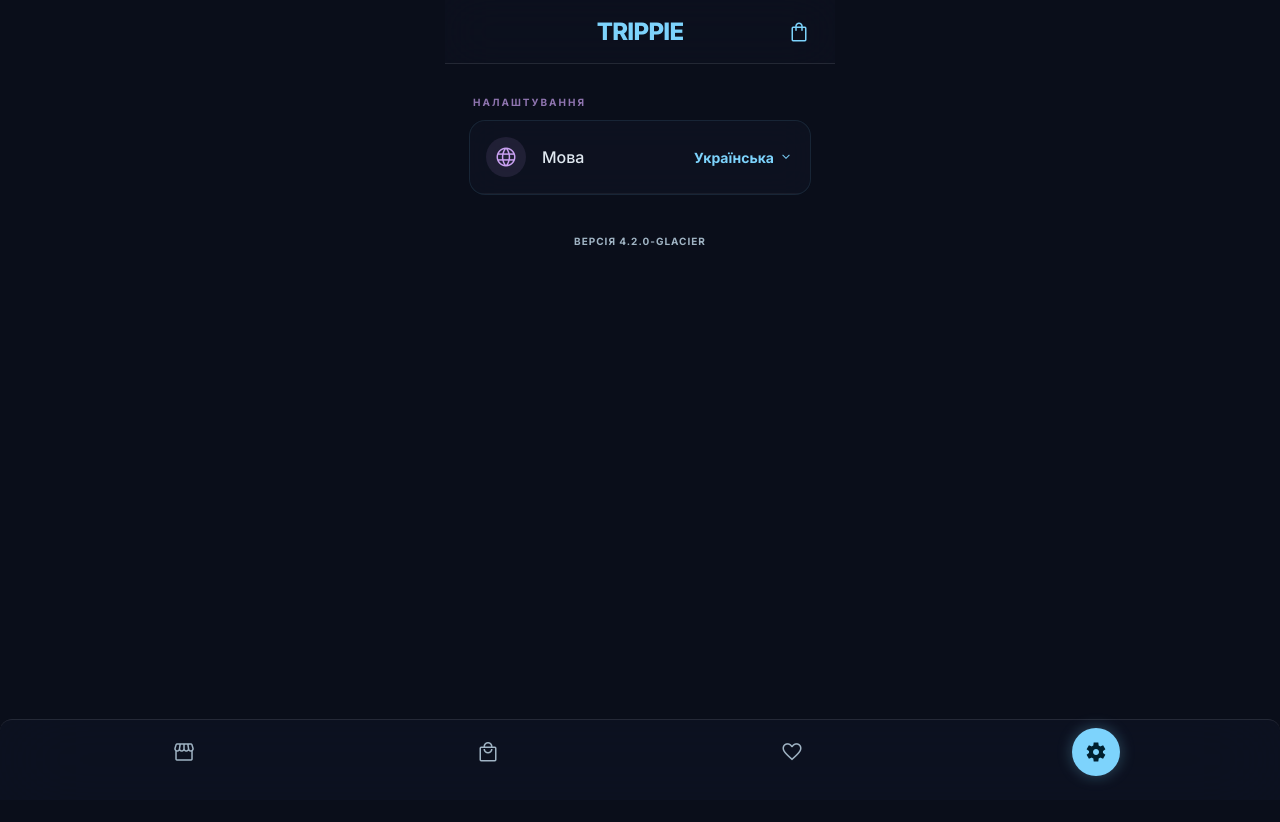
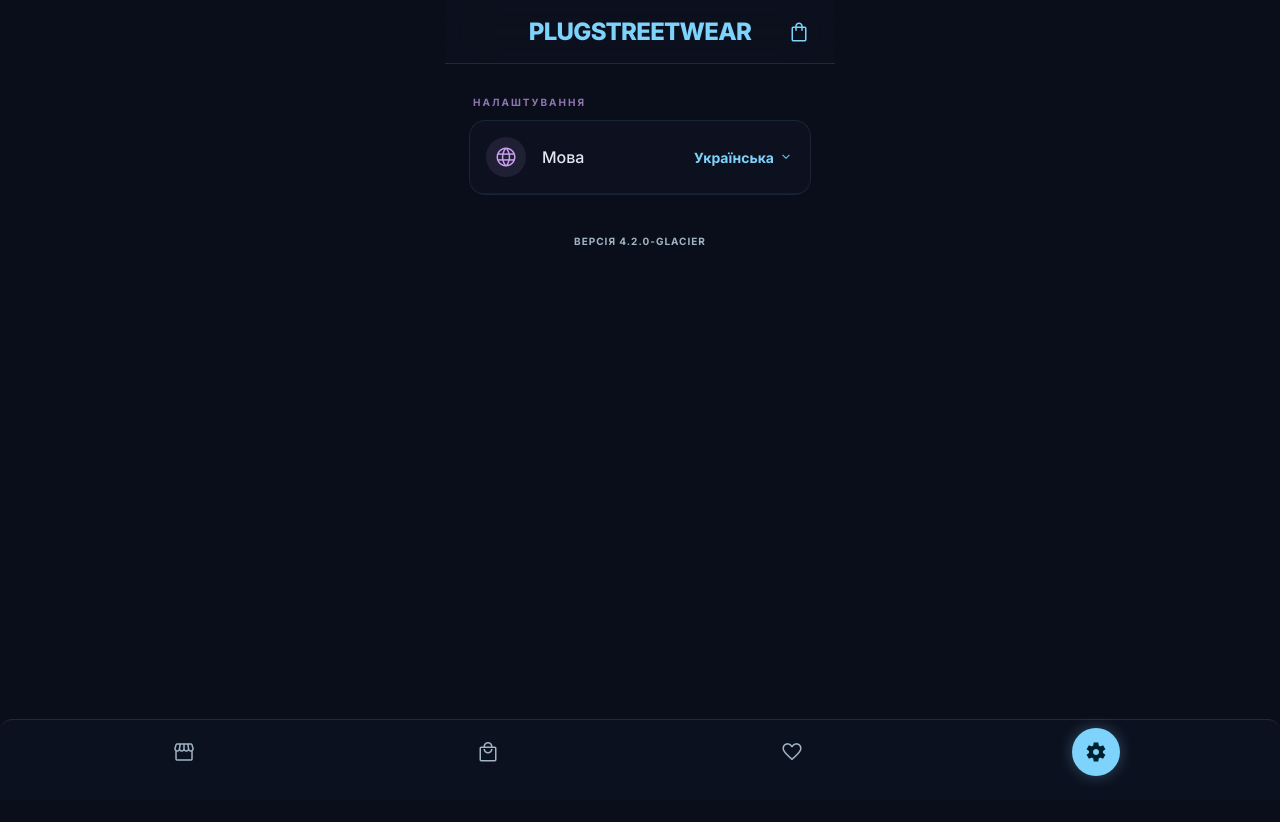
Before and after one commit to zevsozavr/plugstreetwearbot, a React (Vite) app: page /settings in a window 1280 px wide. Shown: the top 822 px of the page. Built offline with nearby package versions, Linux system fonts and the light colour scheme.

Commit message:
rename to PLUGSTREETWEAR

```diff
--- a/index.html
+++ b/index.html
@@ -6,7 +6,7 @@
     <meta name="viewport" content="width=device-width, initial-scale=1.0, maximum-scale=1.0, user-scalable=no" />
     <meta name="apple-mobile-web-app-capable" content="yes" />
     <meta name="mobile-web-app-capable" content="yes" />
-    <title>TRIPPIE</title>
+    <title>PLUGSTREETWEAR</title>
     <link rel="preconnect" href="https://fonts.googleapis.com" />
     <link rel="preconnect" href="https://fonts.gstatic.com" crossorigin />
     <link href="https://fonts.googleapis.com/css2?family=Inter:wght@400;500;600;700;800&display=swap" rel="stylesheet" />
--- a/src/components/Header.tsx
+++ b/src/components/Header.tsx
@@ -48,7 +48,7 @@ export function Header({ left, center, right, title, showBack, onBack }: HeaderP
       {center || (title ? (
         <h1 style={{ fontFamily: 'Inter', fontSize: 18, fontWeight: 600, color: '#e0e8f0' }}>{title}</h1>
       ) : (
-        <h1 style={{ fontFamily: 'Inter', fontSize: 24, fontWeight: 800, letterSpacing: '-0.03em', color: '#7dd3fc' }}>TRIPPIE</h1>
+        <h1 style={{ fontFamily: 'Inter', fontSize: 24, fontWeight: 800, letterSpacing: '-0.03em', color: '#7dd3fc' }}>PLUGSTREETWEAR</h1>
       ))}
       {right || (
         <button style={{ color: '#7dd3fc', background: 'none', border: 'none', cursor: 'pointer', padding: 0 }}>
--- a/src/pages/OrderConfirmed.tsx
+++ b/src/pages/OrderConfirmed.tsx
@@ -28,7 +28,7 @@ export function OrderConfirmed() {
         <button style={{ color: '#7dd3fc', background: 'none', border: 'none', cursor: 'pointer', padding: 0 }}>
           <span className="material-symbols-outlined">menu</span>
         </button>
-        <h1 style={{ fontFamily: 'Inter', fontSize: 24, fontWeight: 800, letterSpacing: '-0.03em', color: '#7dd3fc' }}>TRIPPIE</h1>
+        <h1 style={{ fontFamily: 'Inter', fontSize: 24, fontWeight: 800, letterSpacing: '-0.03em', color: '#7dd3fc' }}>PLUGSTREETWEAR</h1>
         <button style={{ color: '#7dd3fc', background: 'none', border: 'none', cursor: 'pointer', padding: 0 }}>
           <span className="material-symbols-outlined">shopping_bag</span>
         </button>
--- a/src/pages/ProductDetail.tsx
+++ b/src/pages/ProductDetail.tsx
@@ -87,7 +87,7 @@ export function ProductDetail() {
         >
           <span className="material-symbols-outlined">arrow_back</span>
         </button>
-        <span style={{ fontFamily: 'Inter', fontSize: 18, fontWeight: 800, letterSpacing: '-0.03em', color: '#7dd3fc' }}>TRIPPIE</span>
+        <span style={{ fontFamily: 'Inter', fontSize: 18, fontWeight: 800, letterSpacing: '-0.03em', color: '#7dd3fc' }}>PLUGSTREETWEAR</span>
         <button
           style={{
             width: 40,
--- a/src/pages/Settings.tsx
+++ b/src/pages/Settings.tsx
@@ -51,7 +51,7 @@ export function Settings() {
         }}
       >
         <div style={{ width: 24 }} />
-        <h1 style={{ fontFamily: 'Inter', fontSize: 24, fontWeight: 800, letterSpacing: '-0.03em', color: '#7dd3fc' }}>TRIPPIE</h1>
+        <h1 style={{ fontFamily: 'Inter', fontSize: 24, fontWeight: 800, letterSpacing: '-0.03em', color: '#7dd3fc' }}>PLUGSTREETWEAR</h1>
         <span className="material-symbols-outlined" style={{ color: '#7dd3fc', cursor: 'pointer' }} onClick={() => navigate('/cart')}>shopping_bag</span>
       </header>
 
```
